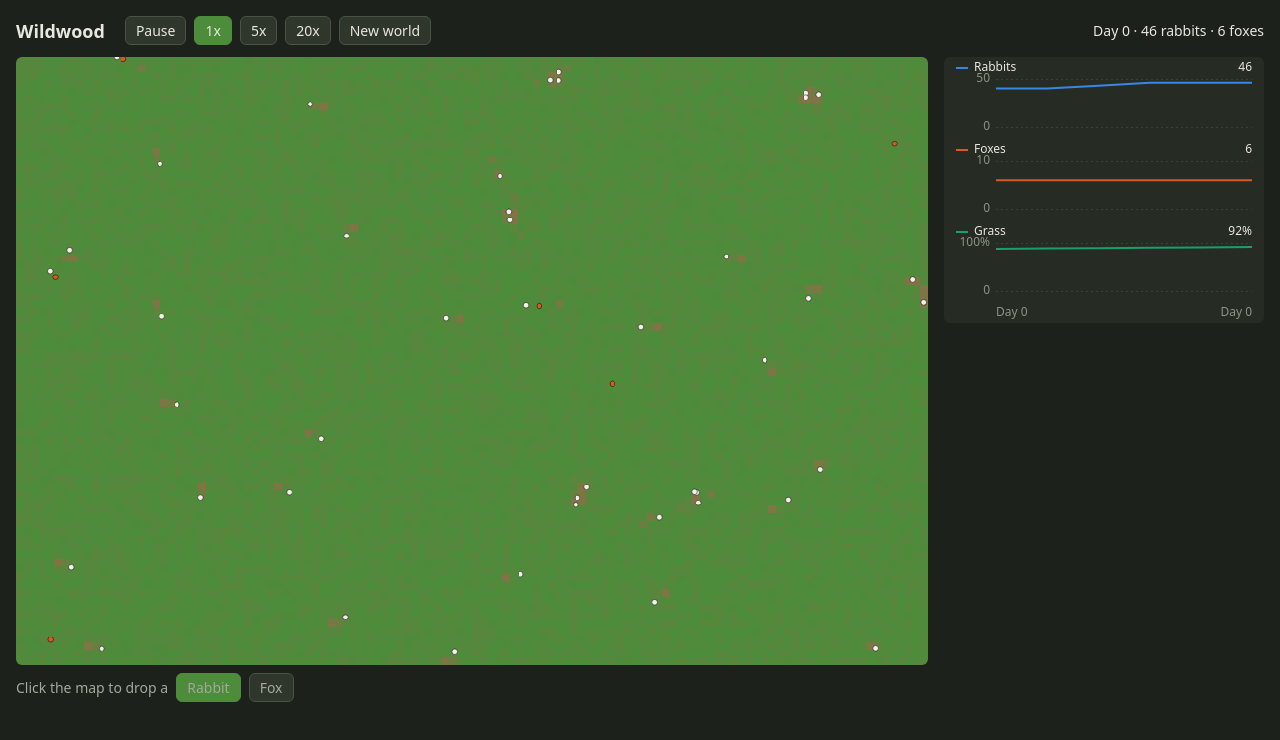
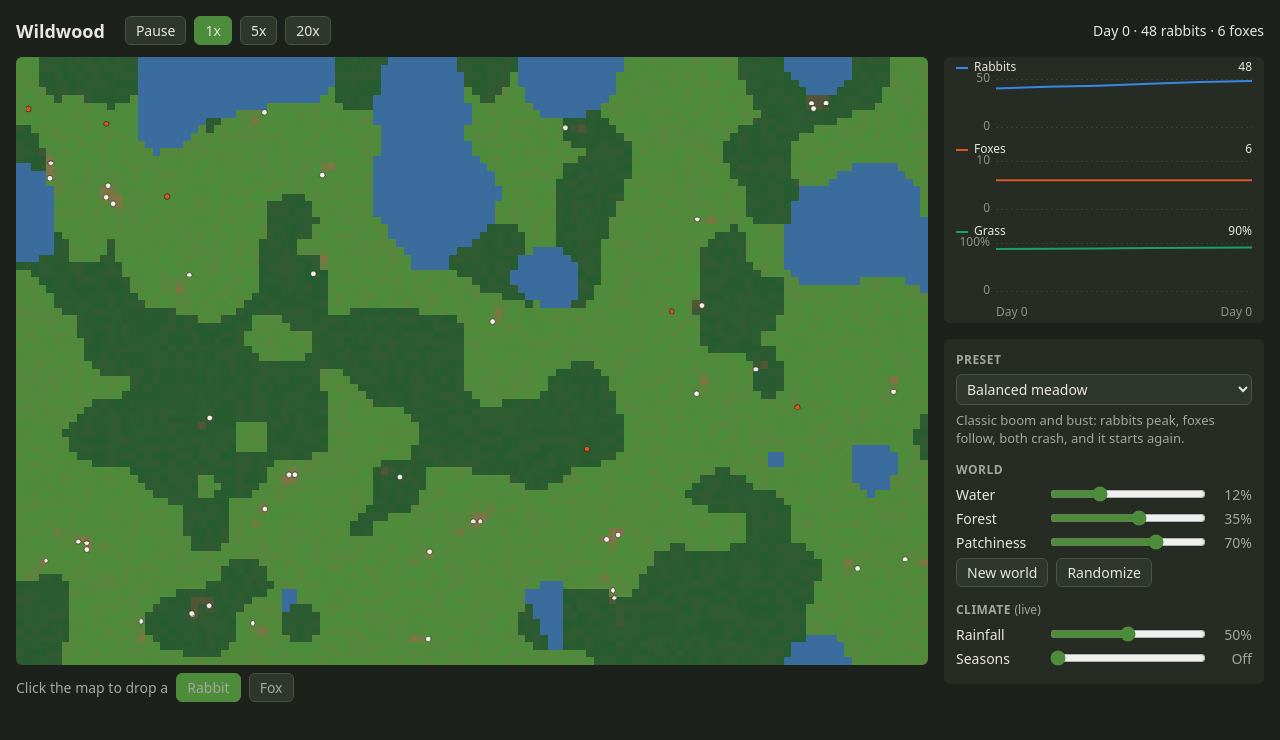
Before and after one commit to nshampoo/wildwood, a website built with Vite: page index.html in a window 1280 px wide. Built offline with nearby package versions, Linux system fonts and the light colour scheme.

Commit message:
Presets, live climate, controls, and hosting stack

```diff
--- a/index.html
+++ b/index.html
@@ -79,6 +79,59 @@
         pointer-events: none;
         white-space: nowrap;
       }
+      .controls {
+        display: grid;
+        gap: 14px;
+        margin-top: 16px;
+        padding: 12px;
+        background: #262b23;
+        border-radius: 6px;
+      }
+      .controls h2 {
+        margin: 0 0 6px;
+        font-size: 12px;
+        font-weight: 600;
+        letter-spacing: 0.04em;
+        text-transform: uppercase;
+        color: #a3a89c;
+      }
+      .controls label {
+        display: grid;
+        grid-template-columns: 84px 1fr 40px;
+        align-items: center;
+        gap: 8px;
+        margin: 4px 0;
+      }
+      .controls label span:last-child {
+        text-align: right;
+        font-variant-numeric: tabular-nums;
+        color: #a3a89c;
+      }
+      .controls input[type='range'] {
+        width: 100%;
+        accent-color: #4c8c3a;
+      }
+      select {
+        width: 100%;
+        background: #2f362b;
+        color: inherit;
+        border: 1px solid #4a5444;
+        border-radius: 6px;
+        padding: 4px 6px;
+        font: inherit;
+      }
+      .note {
+        margin: 6px 0 0;
+        color: #a3a89c;
+        font-size: 13px;
+        line-height: 1.4;
+      }
+      .row {
+        display: flex;
+        gap: 8px;
+        align-items: center;
+        margin-top: 6px;
+      }
       .place {
         display: flex;
         align-items: center;
@@ -95,7 +148,6 @@
       <button data-speed="1" class="active">1x</button>
       <button data-speed="5">5x</button>
       <button data-speed="20">20x</button>
-      <button id="reset">New world</button>
       <span id="stats"></span>
     </header>
     <main>
@@ -107,10 +159,35 @@
           <button data-place="fox">Fox</button>
         </div>
       </div>
-      <div class="chart-wrap">
-        <canvas id="chart" aria-label="Population over time"></canvas>
-        <div id="chart-tooltip" hidden></div>
-      </div>
+      <aside>
+        <div class="chart-wrap">
+          <canvas id="chart" aria-label="Population over time"></canvas>
+          <div id="chart-tooltip" hidden></div>
+        </div>
+        <div class="controls">
+          <section>
+            <h2>Preset</h2>
+            <select id="preset"></select>
+            <p class="note" id="preset-watch"></p>
+          </section>
+          <section>
+            <h2>World</h2>
+            <label><span>Water</span><input id="water" type="range" /><span id="water-value"></span></label>
+            <label><span>Forest</span><input id="forest" type="range" /><span id="forest-value"></span></label>
+            <label><span>Patchiness</span><input id="patchiness" type="range" /><span id="patchiness-value"></span></label>
+            <div class="row">
+              <button id="new-world">New world</button>
+              <button id="randomize">Randomize</button>
+              <span class="note" id="world-hint" hidden>Applies on New world</span>
+            </div>
+          </section>
+          <section>
+            <h2>Climate <span style="text-transform: none; letter-spacing: 0; font-weight: 400">(live)</span></h2>
+            <label><span>Rainfall</span><input id="rainfall" type="range" /><span id="rainfall-value"></span></label>
+            <label><span>Seasons</span><input id="seasons" type="range" /><span id="seasons-value"></span></label>
+          </section>
+        </div>
+      </aside>
     </main>
     <script type="module" src="/src/main.ts"></script>
   </body>
--- /dev/null
+++ b/infra/cdk.json
@@ -0,0 +1,3 @@
+{
+  "app": "npx tsx bin/infra.ts"
+}
--- a/package.json
+++ b/package.json
@@ -5,7 +5,8 @@
   "scripts": {
     "dev": "vite",
     "build": "tsc --noEmit && vite build",
-    "test": "vitest run"
+    "test": "vitest run",
+    "stability": "STABILITY=1 vitest run src/engine/presets.test.ts"
   },
   "devDependencies": {
     "typescript": "^7.0.2",
--- /dev/null
+++ b/src/engine/presets.ts
@@ -0,0 +1,42 @@
+import type { Species } from './species';
+import type { TerrainSettings } from './terrain';
+import type { Climate } from './world';
+
+export interface Preset {
+  name: string;
+  watch: string; // what to watch for
+  terrain: TerrainSettings;
+  climate: Climate;
+  start: Record<Species, number>;
+}
+
+export const PRESETS: Preset[] = [
+  {
+    name: 'Balanced meadow',
+    watch: 'Classic boom and bust: rabbits peak, foxes follow, both crash, and it starts again.',
+    terrain: { water: 0.12, forest: 0.35, patchiness: 0.7 },
+    climate: { rainfall: 0.5, seasons: 0 },
+    start: { rabbit: 40, fox: 6 },
+  },
+  {
+    name: 'Lake country',
+    watch: 'Water everywhere and lots of cover. Life spreads out and the swings are gentler.',
+    terrain: { water: 0.25, forest: 0.35, patchiness: 0.7 },
+    climate: { rainfall: 0.5, seasons: 0 },
+    start: { rabbit: 40, fox: 6 },
+  },
+  {
+    name: 'Watering hole',
+    watch: 'Dry land with one or two small lakes. Everyone must come to drink, and the foxes know it.',
+    terrain: { water: 0.04, forest: 0.35, patchiness: 0.25 },
+    climate: { rainfall: 0.4, seasons: 0 },
+    start: { rabbit: 60, fox: 5 },
+  },
+  {
+    name: 'Harsh winters',
+    watch: 'Grass stops growing each winter. Populations crash and recover in spring. Sometimes they don’t.',
+    terrain: { water: 0.08, forest: 0.3, patchiness: 0.5 },
+    climate: { rainfall: 0.5, seasons: 0.6 },
+    start: { rabbit: 40, fox: 6 },
+  },
+];
--- a/src/main.ts
+++ b/src/main.ts
@@ -1,6 +1,8 @@
 import { createHistory, record, type History } from './engine/history';
+import { PRESETS } from './engine/presets';
 import type { Species } from './engine/species';
-import { addAnimal, census, createWorld, step, type World } from './engine/world';
+import type { TerrainSettings } from './engine/terrain';
+import { addAnimal, census, createWorld, isLand, randomLand, seasonOf, step, type Climate, type World } from './engine/world';
 import { createChart, TICKS_PER_DAY } from './render/chart';
 import { CELL_PX, createRenderer } from './render/renderer';
 
@@ -8,18 +10,28 @@ const WIDTH = 120;
 const HEIGHT = 80;
 const TICK_MS = 100; // 10 ticks per second at 1x
 const MAX_STEPS_PER_FRAME = 50;
-const START: Record<Species, number> = { rabbit: 40, fox: 6 };
+const CUSTOM_START: Record<Species, number> = { rabbit: 40, fox: 6 };
 
-const canvas = document.querySelector<HTMLCanvasElement>('#map')!;
-const stats = document.querySelector<HTMLElement>('#stats')!;
-const playButton = document.querySelector<HTMLButtonElement>('#play')!;
+const $ = <T extends HTMLElement>(sel: string) => document.querySelector<T>(sel)!;
+const canvas = $<HTMLCanvasElement>('#map');
+const stats = $('#stats');
+const playButton = $<HTMLButtonElement>('#play');
 const speedButtons = document.querySelectorAll<HTMLButtonElement>('[data-speed]');
 const placeButtons = document.querySelectorAll<HTMLButtonElement>('[data-place]');
-const resetButton = document.querySelector<HTMLButtonElement>('#reset')!;
-const drawChart = createChart(
-  document.querySelector<HTMLCanvasElement>('#chart')!,
-  document.querySelector<HTMLElement>('#chart-tooltip')!,
-);
+const presetSelect = $<HTMLSelectElement>('#preset');
+const presetWatch = $('#preset-watch');
+const worldHint = $('#world-hint');
+const drawChart = createChart($<HTMLCanvasElement>('#chart'), $('#chart-tooltip'));
+
+// Each slider shows 0 to 100; scale maps it onto the engine's value. Randomize stays inside random.
+const sliders = {
+  water: { input: $<HTMLInputElement>('#water'), scale: 0.4, live: false, random: [5, 80] },
+  forest: { input: $<HTMLInputElement>('#forest'), scale: 0.6, live: false, random: [10, 80] },
+  patchiness: { input: $<HTMLInputElement>('#patchiness'), scale: 1, live: false, random: [0, 100] },
+  rainfall: { input: $<HTMLInputElement>('#rainfall'), scale: 1, live: true, random: [30, 80] },
+  seasons: { input: $<HTMLInputElement>('#seasons'), scale: 1, live: true, random: [0, 80] },
+};
+type Setting = keyof typeof sliders;
 
 let world: World;
 let history: History;
@@ -30,15 +42,49 @@ let placing: Species = 'rabbit';
 let carry = 0;
 let last = performance.now();
 
-function reset() {
-  world = createWorld(WIDTH, HEIGHT, Math.floor(Math.random() * 2 ** 32));
-  for (const species of Object.keys(START) as Species[]) {
-    for (let i = 0; i < START[species]; i++) addAnimal(world, species, world.rand() * WIDTH, world.rand() * HEIGHT);
+const value = (k: Setting) => (Number(sliders[k].input.value) / 100) * sliders[k].scale;
+const terrainSettings = (): TerrainSettings => ({ water: value('water'), forest: value('forest'), patchiness: value('patchiness') });
+const climate = (): Climate => ({ rainfall: value('rainfall'), seasons: value('seasons') });
+
+function setSlider(k: Setting, v: number) {
+  sliders[k].input.value = String(Math.round((v / sliders[k].scale) * 100));
+  showValue(k);
+}
+
+function showValue(k: Setting) {
+  const v = Math.round(value(k) * 100);
+  $(`#${k}-value`).textContent = k === 'seasons' && v === 0 ? 'Off' : `${v}%`;
+}
+
+function newWorld() {
+  const preset = PRESETS[Number(presetSelect.value)];
+  const start = preset?.start ?? CUSTOM_START;
+  world = createWorld(WIDTH, HEIGHT, Math.floor(Math.random() * 2 ** 32), terrainSettings(), climate());
+  for (const species of Object.keys(start) as Species[]) {
+    for (let i = 0; i < start[species]; i++) {
+      const at = randomLand(world);
+      addAnimal(world, species, at.x, at.y);
+    }
   }
   history = createHistory();
   record(history, world);
   draw = createRenderer(canvas, world);
   carry = 0;
+  worldHint.hidden = true;
+}
+
+function choosePreset(i: number) {
+  presetSelect.value = String(i);
+  const p = PRESETS[i];
+  presetWatch.textContent = p?.watch ?? 'Your own settings.';
+  if (!p) return;
+  for (const [k, v] of Object.entries({ ...p.terrain, ...p.climate })) setSlider(k as Setting, v);
+  newWorld();
+}
+
+function markCustom() {
+  presetSelect.value = 'custom';
+  presetWatch.textContent = 'Your own settings.';
 }
 
 function frame(now: number) {
@@ -55,13 +101,39 @@ function frame(now: number) {
   draw(world, carry / TICK_MS);
   drawChart(history.samples);
   const c = census(world);
-  stats.textContent = `Day ${Math.floor(world.tick / TICKS_PER_DAY)} · ${c.rabbits} rabbits · ${c.foxes} foxes`;
+  const { season, year } = seasonOf(world.tick);
+  const when = world.climate.seasons > 0 ? `${season}, year ${year}` : `Day ${Math.floor(world.tick / TICKS_PER_DAY)}`;
+  stats.textContent = `${when} · ${c.rabbits} rabbits · ${c.foxes} foxes`;
   requestAnimationFrame(frame);
 }
 
 function pick(buttons: NodeListOf<HTMLButtonElement>, chosen: HTMLButtonElement) {
   for (const b of buttons) b.classList.toggle('active', b === chosen);
 }
+
+PRESETS.forEach((p, i) => presetSelect.add(new Option(p.name, String(i))));
+presetSelect.add(new Option('Custom', 'custom'));
+presetSelect.onchange = () => (presetSelect.value === 'custom' ? markCustom() : choosePreset(Number(presetSelect.value)));
+
+for (const k of Object.keys(sliders) as Setting[]) {
+  sliders[k].input.oninput = () => {
+    showValue(k);
+    markCustom();
+    if (sliders[k].live) world.climate = climate();
+    else worldHint.hidden = false;
+  };
+}
+
+$<HTMLButtonElement>('#new-world').onclick = newWorld;
+$<HTMLButtonElement>('#randomize').onclick = () => {
+  for (const k of Object.keys(sliders) as Setting[]) {
+    const [lo, hi] = sliders[k].random;
+    sliders[k].input.value = String(Math.round(lo + Math.random() * (hi - lo)));
+    showValue(k);
+  }
+  markCustom();
+  newWorld();
+};
 
 playButton.onclick = () => {
   playing = !playing;
@@ -79,13 +151,12 @@ for (const b of placeButtons) {
     pick(placeButtons, b);
   };
 }
-resetButton.onclick = reset;
 canvas.onclick = (e) => {
   const rect = canvas.getBoundingClientRect();
   const x = (((e.clientX - rect.left) / rect.width) * canvas.width) / CELL_PX;
   const y = (((e.clientY - rect.top) / rect.height) * canvas.height) / CELL_PX;
-  addAnimal(world, placing, x, y);
+  if (isLand(world, x, y)) addAnimal(world, placing, x, y);
 };
 
-reset();
+choosePreset(0);
 requestAnimationFrame(frame);
--- a/src/render/chart.ts
+++ b/src/render/chart.ts
@@ -12,6 +12,7 @@ const INK = '#e8e6df';
 const MUTED = '#8d9386';
 const GRID = '#3a4135';
 const SURFACE = '#262b23';
+const WINTER = 'rgba(160, 190, 230, 0.08)';
 const PAD_X = 12;
 const GUTTER = 40; // y-axis labels
 const TITLE_H = 22;
@@ -45,6 +46,11 @@ export function createChart(canvas: HTMLCanvasElement, tooltip: HTMLElement) {
     const xAt = (i: number) => plotLeft + (n < 2 ? 0 : (i / (n - 1)) * plotW);
     const hover = hoverX === null || n === 0 ? null : Math.max(0, Math.min(n - 1, Math.round(((hoverX - plotLeft) / plotW) * (n - 1))));
     const shown = hover ?? n - 1;
+
+    ctx.fillStyle = WINTER;
+    for (let i = 0; i < n - 1; i++) {
+      if (samples[i].winter) ctx.fillRect(xAt(i), 0, xAt(i + 1) - xAt(i) + 0.5, HEIGHT - AXIS_H);
+    }
 
     ctx.font = '12px system-ui, sans-serif';
     ctx.textBaseline = 'middle';
@@ -106,6 +112,10 @@ export function createChart(canvas: HTMLCanvasElement, tooltip: HTMLElement) {
       ctx.textAlign = 'right';
       ctx.fillText(`Day ${day(samples[n - 1])}`, width - PAD_X, HEIGHT - AXIS_H / 2);
     }
+    if (samples.some((c) => c.winter)) {
+      ctx.textAlign = 'center';
+      ctx.fillText('shaded: winter', plotLeft + plotW / 2, HEIGHT - AXIS_H / 2);
+    }
 
     if (hover === null) {
       tooltip.hidden = true;
```
Also changed, not shown: docs/DESIGN.md (+33 -11 lines), infra/bin/infra.ts (added, +10 -0 lines), infra/lib/site-stack.ts (added, +46 -0 lines), infra/package.json (added, +18 -0 lines), infra/tsconfig.json (added, +12 -0 lines), src/engine/presets.test.ts (added, +45 -0 lines), README.md, 2 other files.
